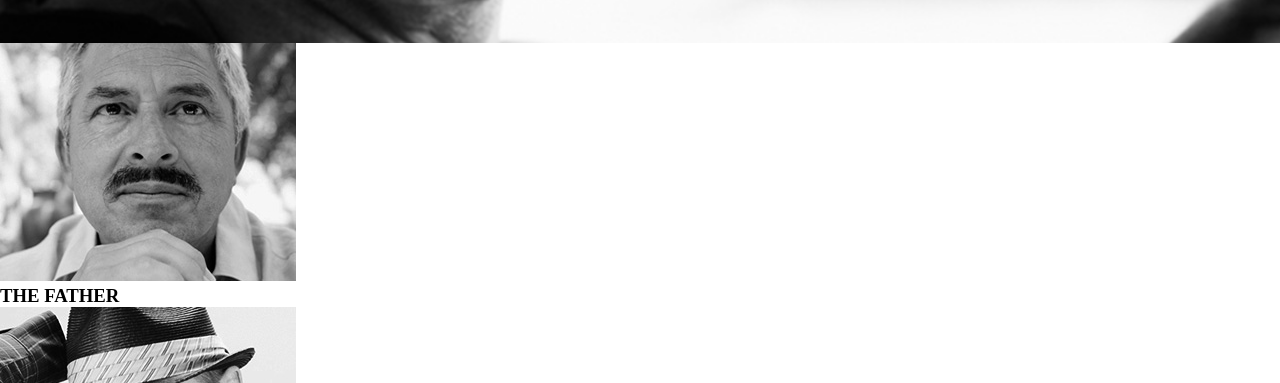
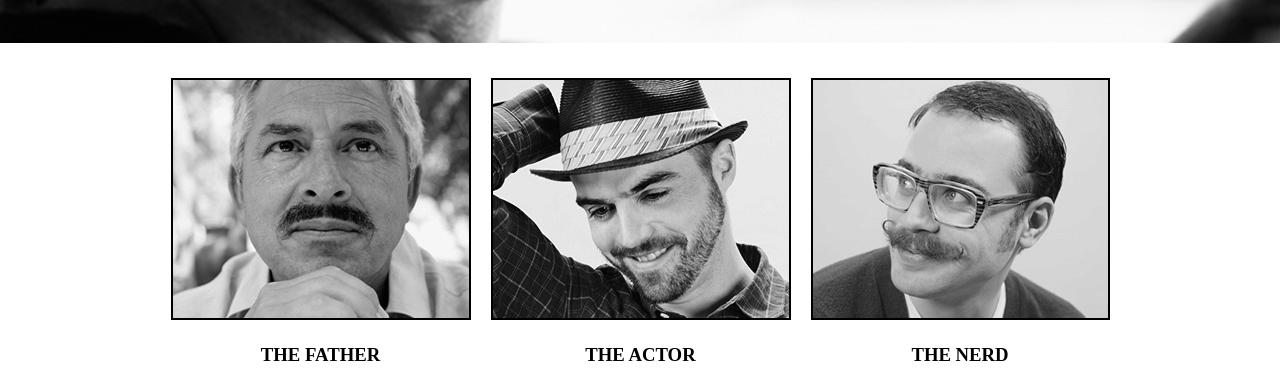
Before and after one commit to rathsamaiden-prog/Weekly_Assignment-1_CSET110, a plain HTML site: page index.html in a window 1280 px wide. Shown: the part 879-1262 px from the top of the page. Drawn offline with Linux system fonts and the light colour scheme.

Commit message:
Completed mini gallery

```diff
--- a/index.css
+++ b/index.css
@@ -66,3 +66,19 @@
     padding: 20px 25px;
     margin-top: 20px;
 }
+/*---------MINI GALLERY----------*/
+#miniGallery{
+    display: flex;
+    justify-content: center;
+}
+.miniGall{
+    margin-top: 35px;
+    padding: 0px 10px;
+}
+.miniGall img{
+    border: 2px solid black;
+}
+.miniGall h3{
+    text-align: center;
+    margin: 20px;
+}
--- a/index.html
+++ b/index.html
@@ -32,7 +32,7 @@
             </div>
         </div>
     </div>
-    <div class= "flexBox" id="miniGallery">
+    <div id="miniGallery">
         <div class="miniGall">
             <img src="images/the-father.jpg">
             <h3>THE FATHER</h3>
```
